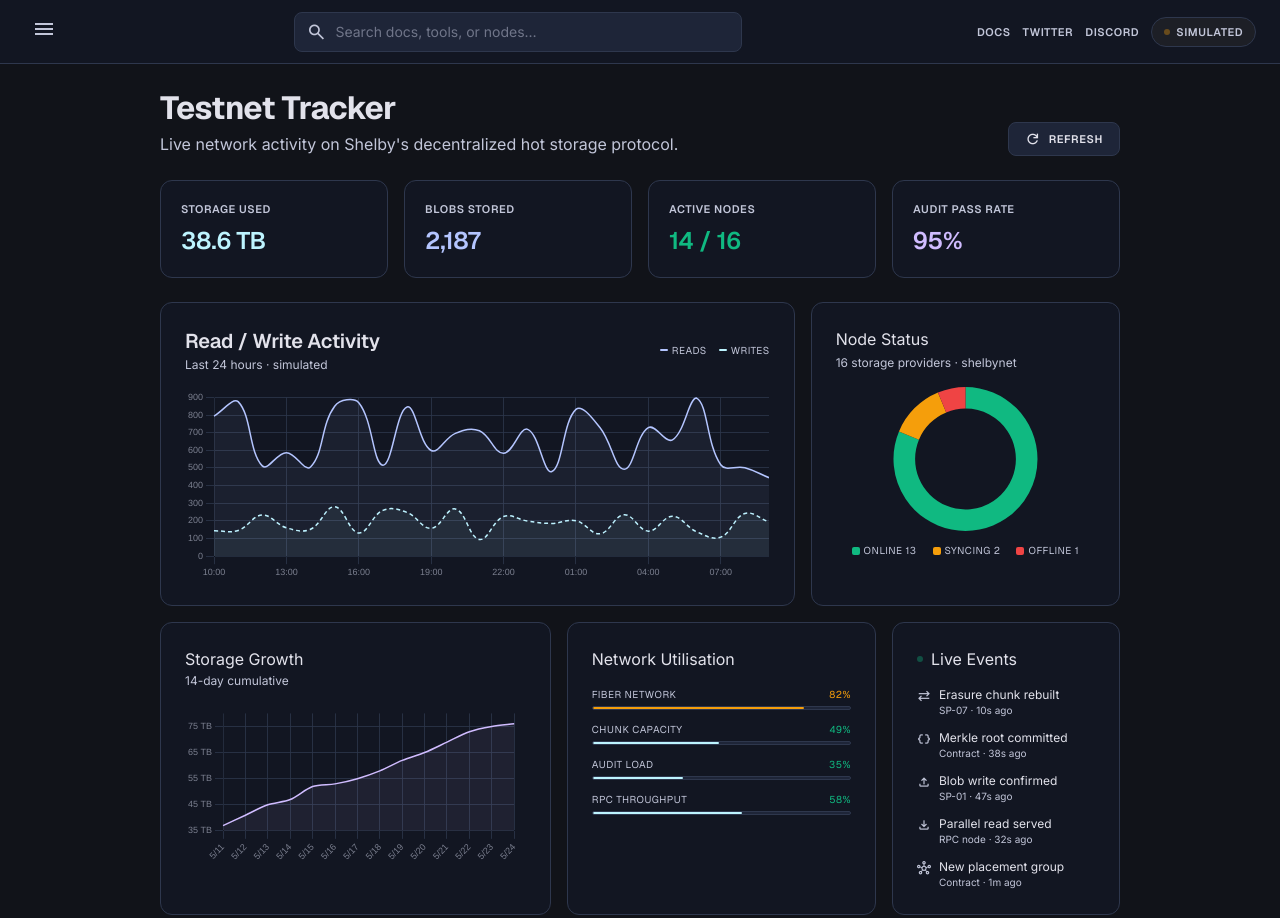
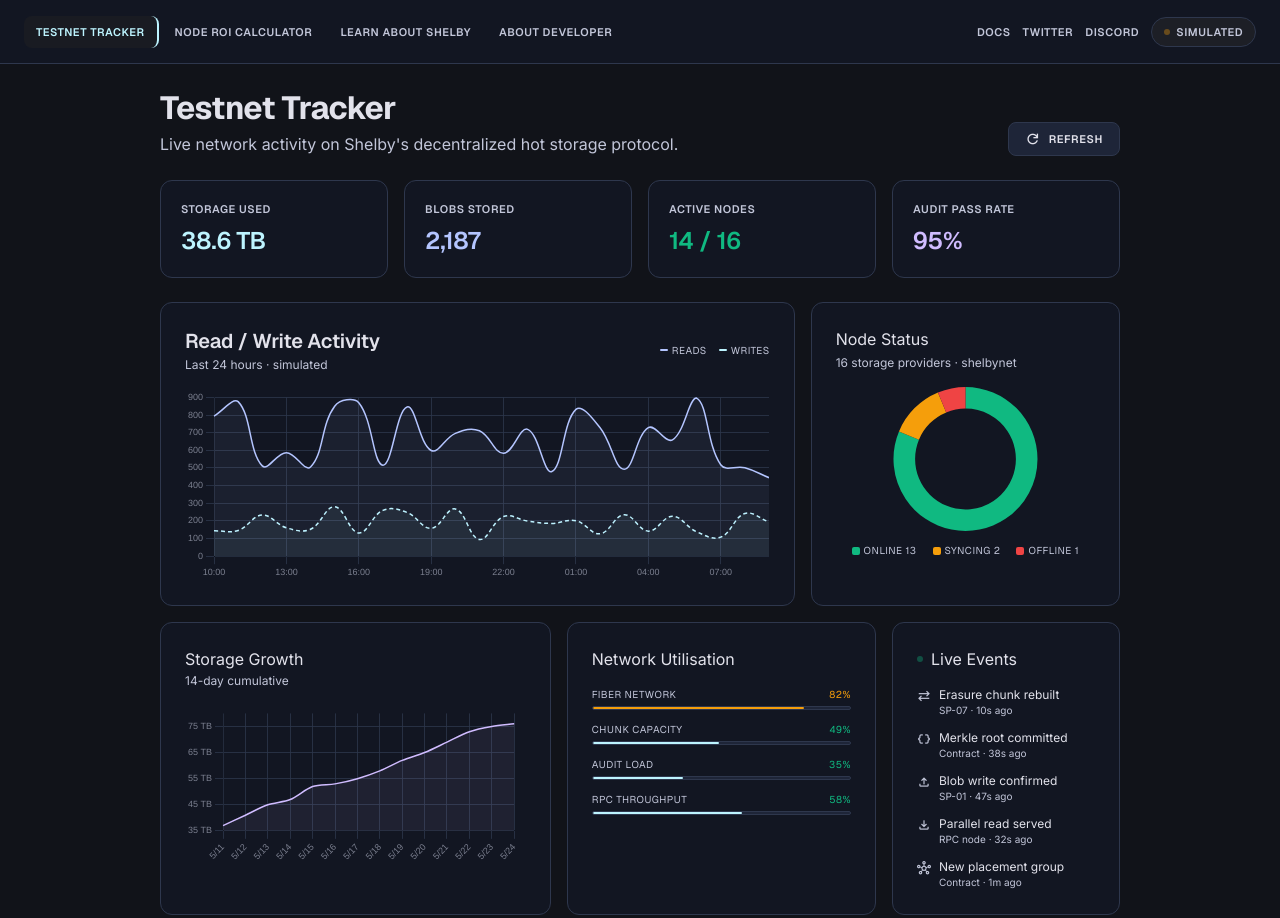
Before and after one commit to mehedi2580/Shelby-Hub, a website: page index.html in a window 1280 px wide. Shown: the top 918 px of the page. Drawn offline with nearby package versions, Linux system fonts and the light colour scheme; no server answers.

Commit message:
Update header nav and remove menu button

```diff
--- a/index.html
+++ b/index.html
@@ -182,18 +182,15 @@
   <main class="flex-1 flex flex-col min-h-screen">
 
     <!-- TOP BAR -->
-    <header class="flex justify-between items-center h-16 px-6 w-full sticky top-0 z-[80] bg-surface border-b border-outline">
-      <!-- Hamburger menu button — always visible -->
-      <button class="mr-3 p-2 text-on-surface-variant hover:text-primary transition-colors rounded-lg hover:bg-surface-container menu-toggle-btn" onclick="toggleSidebar()" aria-label="Toggle menu" aria-controls="sidebar" aria-expanded="false" id="menu-toggle" data-testid="menu-toggle">
-        <span class="material-symbols-outlined">menu</span>
-      </button>
-      <!-- Search -->
-      <div class="relative flex-1 max-w-md">
-        <span class="material-symbols-outlined absolute left-3 top-1/2 -translate-y-1/2 text-on-surface-variant text-[20px]">search</span>
-        <input class="w-full bg-surface-bright border border-outline rounded-lg py-2 pl-10 pr-4 text-body-base focus:outline-none focus:border-secondary transition-colors placeholder:text-on-surface-variant/50 text-on-surface" placeholder="Search docs, tools, or nodes…" type="text"/>
-      </div>
+    <header class="flex justify-between items-center h-16 px-6 w-full sticky top-0 z-[80] bg-surface border-b border-outline gap-4">
+      <nav class="flex items-center gap-1 overflow-x-auto no-scrollbar" aria-label="Header navigation">
+        <button onclick="showPage('tracker', this)" class="nav-btn nav-item-active whitespace-nowrap px-3 py-2 rounded-lg text-label-caps font-label-caps uppercase tracking-wider text-on-surface-variant hover:text-secondary hover:bg-surface-container transition-colors">Testnet Tracker</button>
+        <button onclick="showPage('calculator', this)" class="nav-btn whitespace-nowrap px-3 py-2 rounded-lg text-label-caps font-label-caps uppercase tracking-wider text-on-surface-variant hover:text-secondary hover:bg-surface-container transition-colors">Node ROI Calculator</button>
+        <button onclick="showPage('learn', this)" class="nav-btn whitespace-nowrap px-3 py-2 rounded-lg text-label-caps font-label-caps uppercase tracking-wider text-on-surface-variant hover:text-secondary hover:bg-surface-container transition-colors">Learn About Shelby</button>
+        <button onclick="showPage('developer', this)" class="nav-btn whitespace-nowrap px-3 py-2 rounded-lg text-label-caps font-label-caps uppercase tracking-wider text-on-surface-variant hover:text-secondary hover:bg-surface-container transition-colors">About Developer</button>
+      </nav>
       <!-- Right -->
-      <div class="flex items-center gap-3 ml-4">
+      <div class="flex items-center gap-3 ml-auto">
         <a href="https://docs.shelby.xyz/protocol" target="_blank" class="hidden md:block font-label-caps text-label-caps text-on-surface-variant hover:text-secondary transition-colors uppercase tracking-wider">Docs</a>
         <a href="https://x.com/shelbyserves" target="_blank" class="hidden md:block font-label-caps text-label-caps text-on-surface-variant hover:text-secondary transition-colors uppercase tracking-wider">Twitter</a>
         <a href="https://discord.gg/shelbyserves" target="_blank" class="hidden md:block font-label-caps text-label-caps text-on-surface-variant hover:text-secondary transition-colors uppercase tracking-wider">Discord</a>
```
